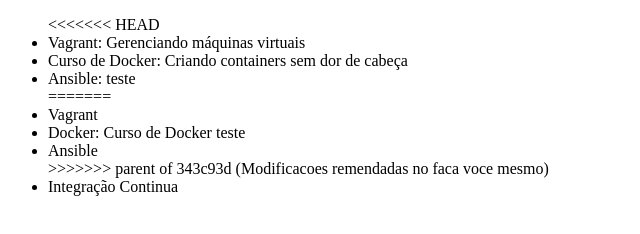
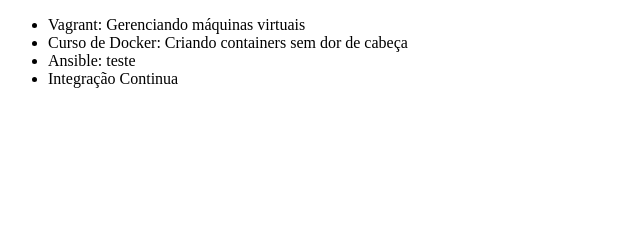
Before and after one commit to andrehaeberlin/aluragit, a plain HTML site: page index.html in a window 1280 px wide. Shown: the whole page, without its empty margins (0-640 px from the left). Drawn offline with Linux system fonts and the light colour scheme.

Commit message:
comitando

```diff
--- a/index.html
+++ b/index.html
@@ -6,15 +6,9 @@
 </head>
 <body>
     <ul>
-<<<<<<< HEAD
         <li>Vagrant: Gerenciando máquinas virtuais</li>
         <li>Curso de Docker: Criando containers sem dor de cabeça</li>
         <li>Ansible: teste</li>
-=======
-        <li>Vagrant</li>
-        <li>Docker: Curso de Docker teste</li>
-        <li>Ansible</li>
->>>>>>> parent of 343c93d (Modificacoes remendadas no faca voce mesmo)
         <li>Integração Continua</li>
     </ul>
 </body>
```
